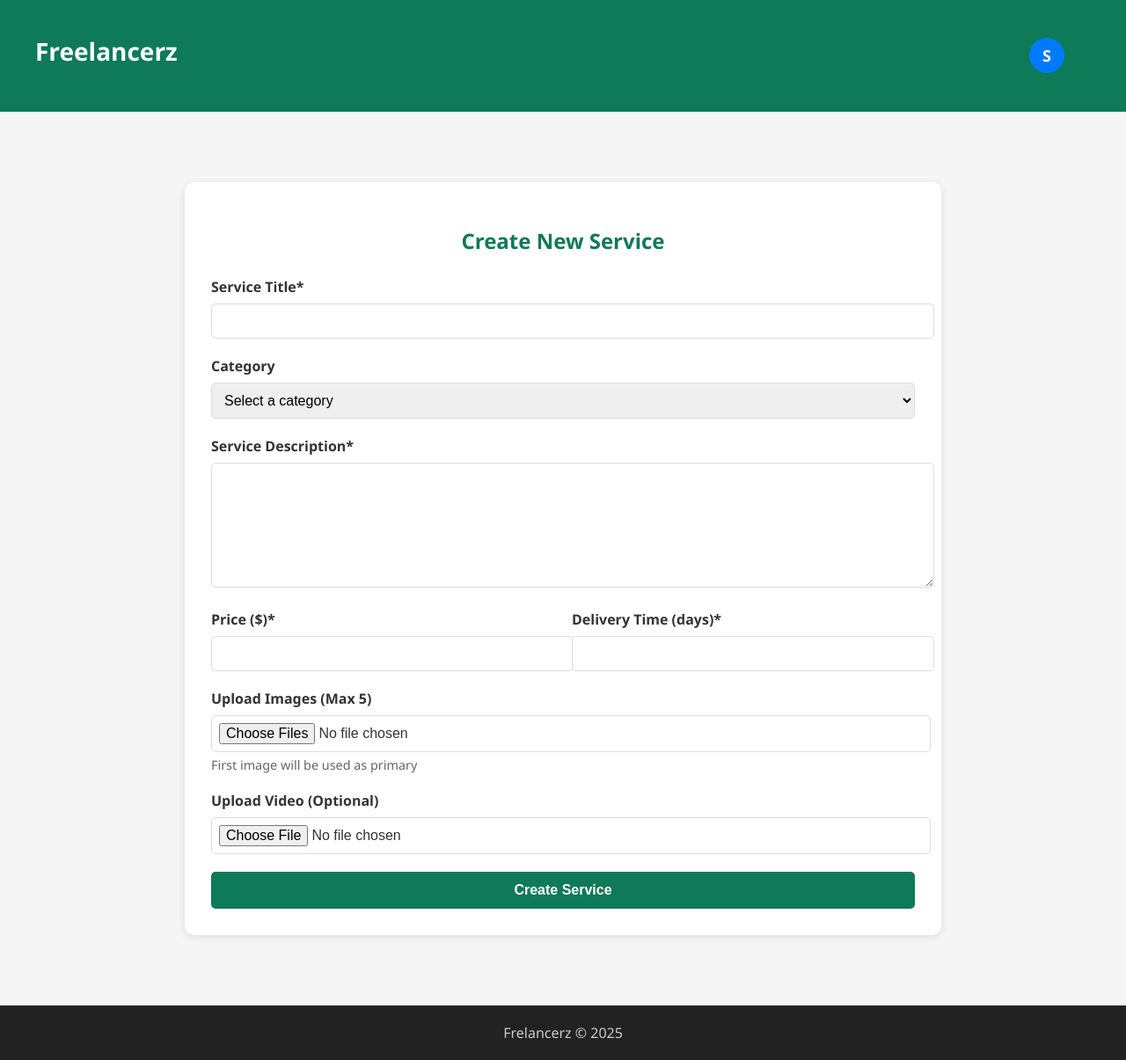
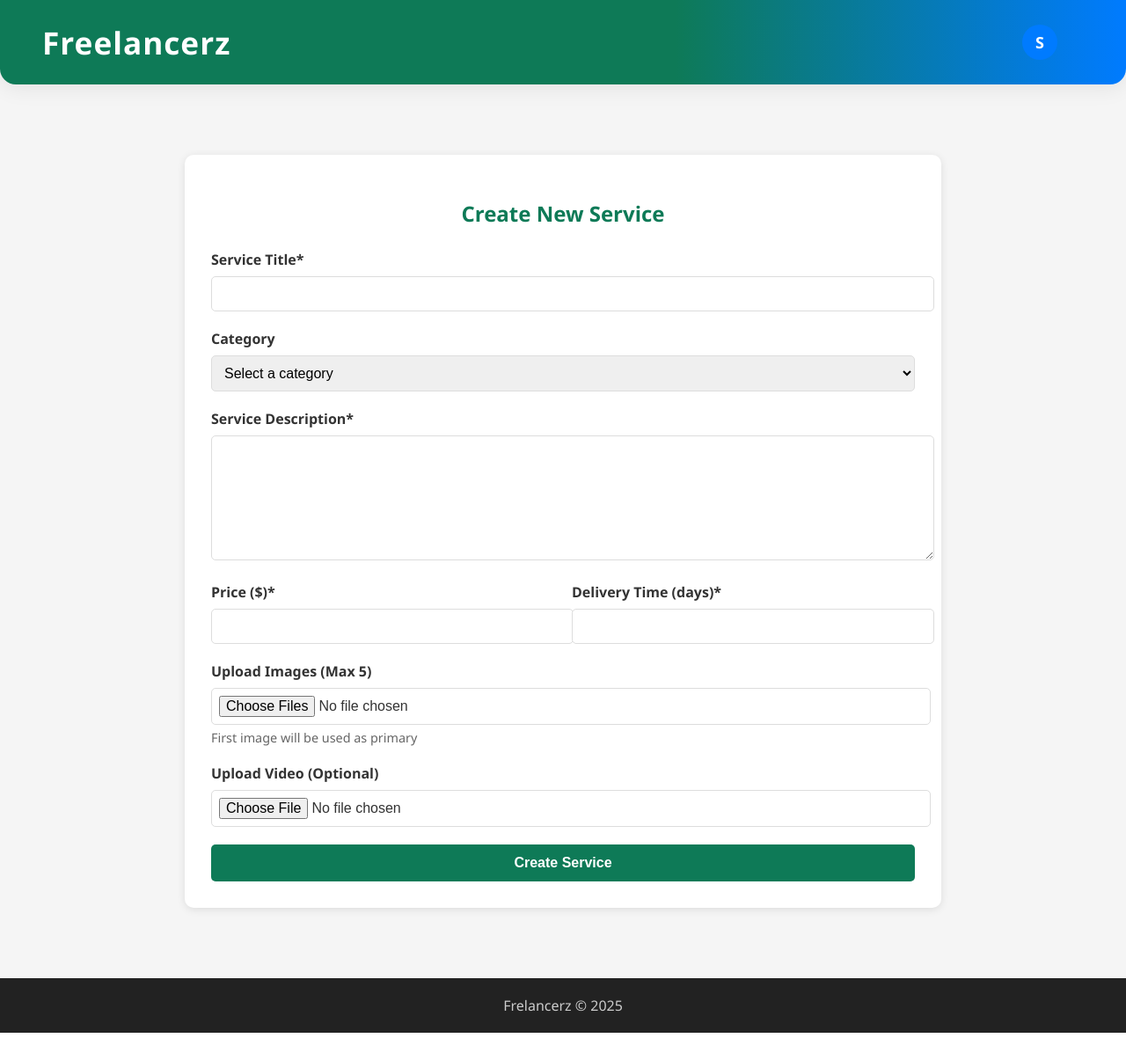
Before and after one commit to jpmartins448/Jules, a PHP site: page /pages/addservice.php in a window 1280 px wide. Shown: the whole page at 88% size. After the commit the page ends 1174 px from the top, so only its background shows below. Run offline with PHP 8.4, Linux system fonts and the light colour scheme; the visitor is signed in with stand-in values (Sample User, id 1); data comes from the database, SQL or seed files in the repository; some libraries are stand-ins or nearby versions.

Commit message:
Css updates

```diff
--- a/css/style.css
+++ b/css/style.css
@@ -1,22 +1,50 @@
+* {
+  transition: background 0.2s, color 0.2s, box-shadow 0.2s, border 0.2s;
+}
+
 .username {
     color: white;
     font-weight: bold;
     text-decoration: none;
   }
 
+html, body {
+  height: 100%;
+}
+
 body {
     margin: 0;
     font-family: 'Segoe UI', sans-serif;
     background-color: #f5f5f5;
+    min-height: 100vh;
+    display: flex;
+    flex-direction: column;
+  }
+
+  main, .homepage-container {
+    flex: 1 0 auto;
+  }
+
+  footer {
+    flex-shrink: 0;
   }
 
   header {
-    background-color: #0e7a57;
-    padding: 20px 40px;
+    background: linear-gradient(90deg, #0e7a57 60%, #007bff 100%);
     color: white;
+    padding: 24px 48px;
+    box-shadow: 0 4px 24px rgba(0,0,0,0.08);
+    border-bottom-left-radius: 18px;
+    border-bottom-right-radius: 18px;
     display: flex;
     justify-content: space-between;
     align-items: center;
+  }
+  header h1, header h2 {
+    margin: 0;
+    font-weight: 700;
+    letter-spacing: 1px;
+    font-size: 2.2rem;
   }
 
   header h1 a {
```
Also changed, not shown: other parts of css/style.css (+66 -4 lines), templates/loged_in.tpl.php (+13 -1 lines).
